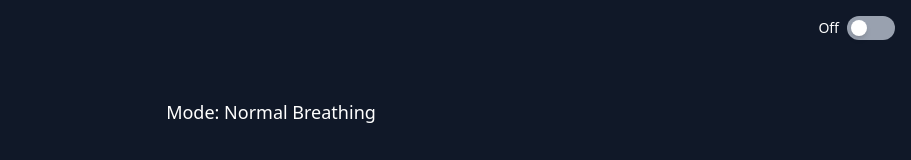
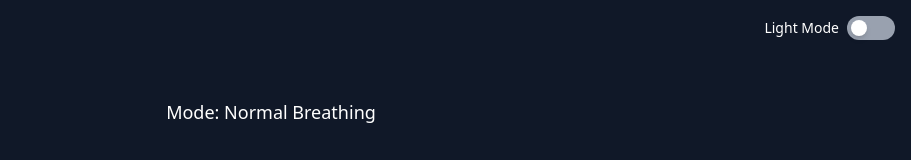
Before and after one commit to mcallan-star/my-app, a React (Vite) app: page / in a window 1280 px wide. Shown: the top 160 px of the page, without its empty margins (369-1280 px from the left). Built offline with nearby package versions, Linux system fonts and the light colour scheme.

Commit message:
made it say dark/light mode

```diff
--- a/src/App.jsx
+++ b/src/App.jsx
@@ -234,7 +234,7 @@ const BreathingApp = () => {
   <div className="relative min-h-screen bg-gray-900 flex flex-col items-center justify-center p-4 overflow-hidden">
     {/* iOS-inspired toggle switch */}
     <div className="absolute top-4 right-4 z-50 flex items-center space-x-2">
-      <span className="text-white text-sm">{toggleOn ? "On" : "Off"}</span>
+      <span className="text-white text-sm">{toggleOn ? "Dark Mode" : "Light Mode"}</span>
       <button
         onClick={() =>
           setToggleOn((prev) => {
```
